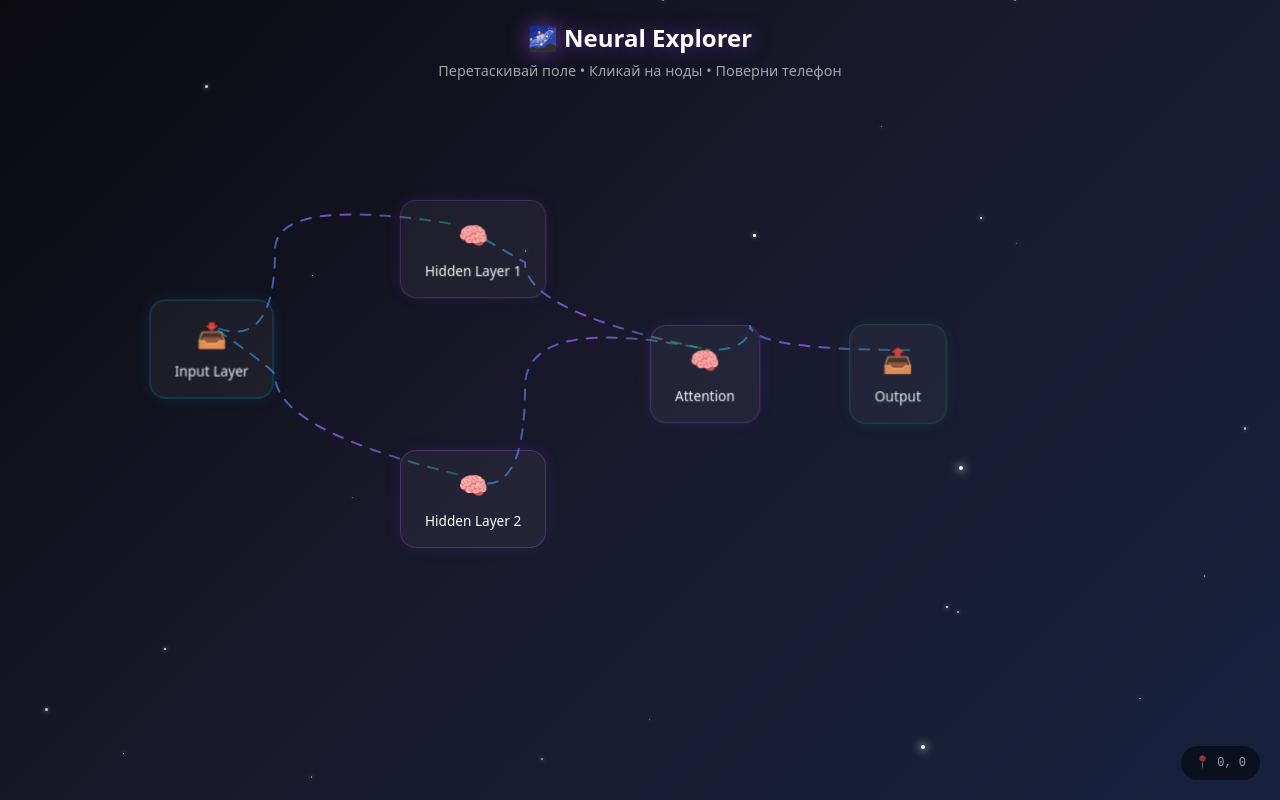
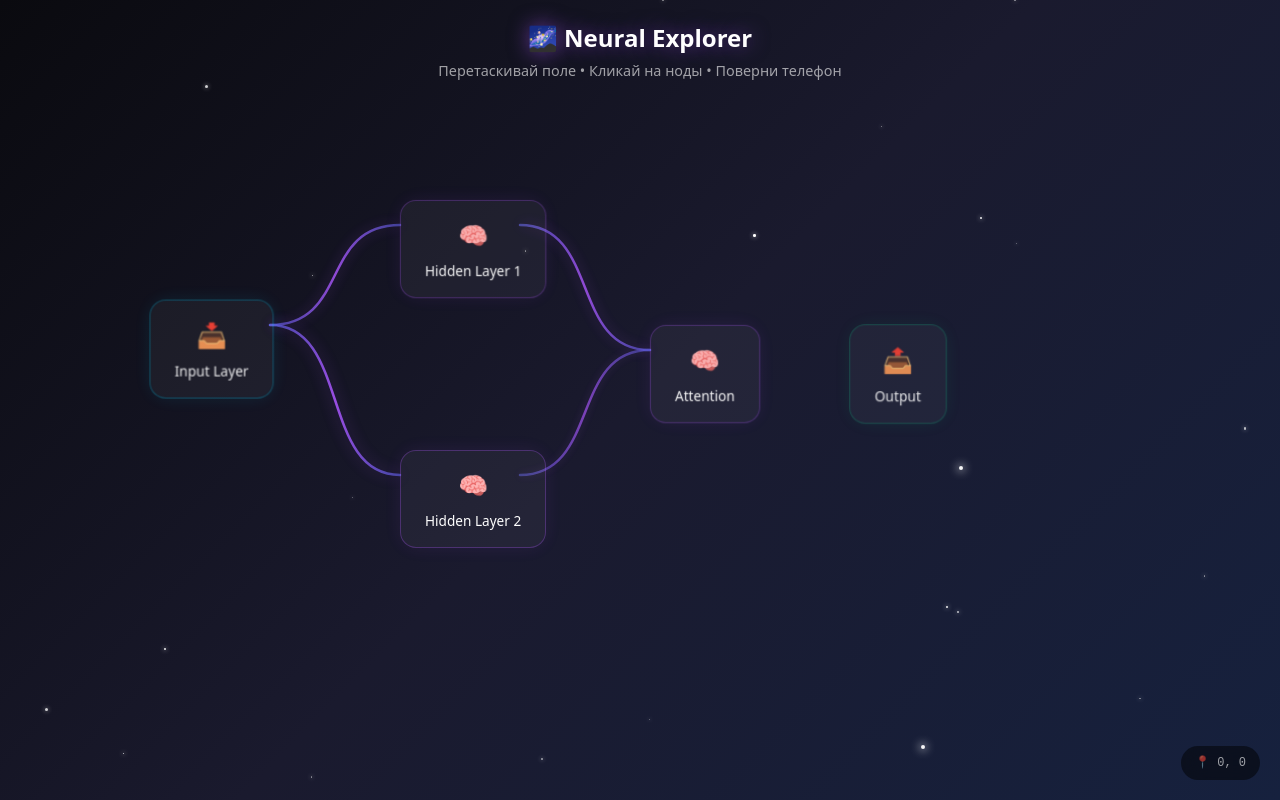
Before and after one commit to 7468096-ux/ai-mindmap, a Next.js app: page /playground in a window 1280 px wide. Built offline with nearby package versions, Linux system fonts and the light colour scheme.

Commit message:
style: smooth cubic bezier curves with glow effect

```diff
--- a/src/app/playground/page.tsx
+++ b/src/app/playground/page.tsx
@@ -281,33 +281,50 @@ export default function Playground() {
         {/* SVG для связей */}
         <svg className="connections" width="2000" height="2000" style={{ position: 'absolute', top: 0, left: 0 }}>
           <defs>
+            {/* Основной градиент - плавный переход */}
             <linearGradient id="lineGradient" x1="0%" y1="0%" x2="100%" y2="0%">
-              <stop offset="0%" stopColor="#00d4ff" stopOpacity="0.4" />
-              <stop offset="50%" stopColor="#a855f7" stopOpacity="0.8" />
-              <stop offset="100%" stopColor="#10b981" stopOpacity="0.4" />
+              <stop offset="0%" stopColor="#6366f1" stopOpacity="0.6" />
+              <stop offset="50%" stopColor="#a855f7" stopOpacity="0.9" />
+              <stop offset="100%" stopColor="#6366f1" stopOpacity="0.6" />
             </linearGradient>
+            {/* Glow эффект */}
+            <filter id="glow">
+              <feGaussianBlur stdDeviation="2" result="coloredBlur"/>
+              <feMerge>
+                <feMergeNode in="coloredBlur"/>
+                <feMergeNode in="SourceGraphic"/>
+              </feMerge>
+            </filter>
           </defs>
           {connections.map((conn, i) => {
             const from = getNodeById(conn.from);
             const to = getNodeById(conn.to);
             if (!from || !to) return null;
 
-            // Bezier контрольные точки для органичной кривой
-            const midX = (from.x + to.x) / 2;
-            const midY = (from.y + to.y) / 2;
-            const dx = to.x - from.x;
-            const dy = to.y - from.y;
-            const offset = Math.min(Math.abs(dx), Math.abs(dy)) * 0.3;
+            // Точки выхода/входа (центр правой/левой стороны ноды)
+            const startX = from.x + 120; // правый край ноды
+            const startY = from.y + 25;  // середина по высоте
+            const endX = to.x;           // левый край ноды
+            const endY = to.y + 25;
+
+            // Расстояние для контрольных точек (чем дальше ноды - тем плавнее изгиб)
+            const dx = Math.abs(endX - startX);
+            const tension = Math.max(dx * 0.5, 80); // минимум 80px для плавности
+
+            // Cubic Bezier: горизонтальный выход, плавный вход
+            const c1x = startX + tension;
+            const c1y = startY;
+            const c2x = endX - tension;
+            const c2y = endY;
 
             return (
               <path
                 key={i}
-                d={`M ${from.x + 60} ${from.y + 25}
-                    Q ${midX} ${from.y + 25 + offset}, ${midX} ${midY}
-                    Q ${midX} ${to.y + 25 - offset}, ${to.x + 60} ${to.y + 25}`}
+                d={`M ${startX} ${startY} C ${c1x} ${c1y}, ${c2x} ${c2y}, ${endX} ${endY}`}
                 stroke="url(#lineGradient)"
-                strokeWidth="2"
+                strokeWidth="2.5"
                 fill="none"
+                filter="url(#glow)"
                 className="connection-line"
               />
             );
--- a/src/app/playground/space.css
+++ b/src/app/playground/space.css
@@ -314,20 +314,33 @@
 /* === CONNECTION LINES (Bezier) === */
 .connection-line {
   stroke-linecap: round;
-  transition: stroke-width 0.3s ease;
+  stroke-linejoin: round;
+  filter: drop-shadow(0 0 3px rgba(168, 85, 247, 0.3));
+  transition: stroke-width 0.3s ease, filter 0.3s ease;
 }
 
-.connection-line:hover {
-  stroke-width: 4;
+/* Плавный градиент для линий */
+.connections linearGradient stop {
+  transition: stop-color 0.3s ease;
 }
 
-/* Анимация потока по линиям */
-@keyframes flowPulse {
-  0% { stroke-dashoffset: 0; }
-  100% { stroke-dashoffset: -20; }
+/* Тонкая анимация свечения */
+@keyframes lineGlow {
+  0%, 100% {
+    filter: drop-shadow(0 0 3px rgba(168, 85, 247, 0.3));
+    opacity: 0.7;
+  }
+  50% {
+    filter: drop-shadow(0 0 8px rgba(168, 85, 247, 0.5));
+    opacity: 1;
+  }
 }
 
 .connection-line {
-  stroke-dasharray: 10 10;
-  animation: flowPulse 1s linear infinite;
+  animation: lineGlow 3s ease-in-out infinite;
 }
+
+.connection-line:nth-child(2) { animation-delay: 0.5s; }
+.connection-line:nth-child(3) { animation-delay: 1s; }
+.connection-line:nth-child(4) { animation-delay: 1.5s; }
+.connection-line:nth-child(5) { animation-delay: 2s; }
```
